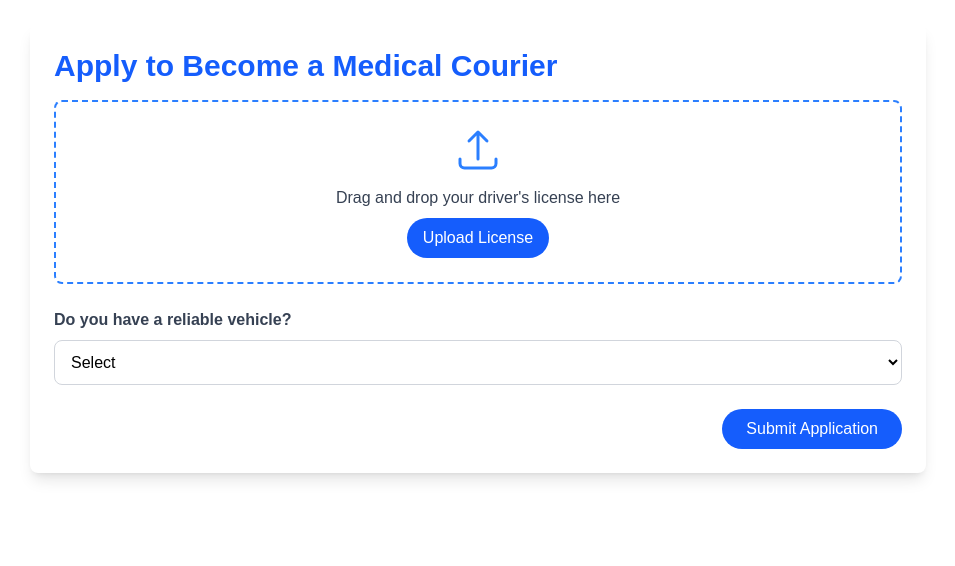
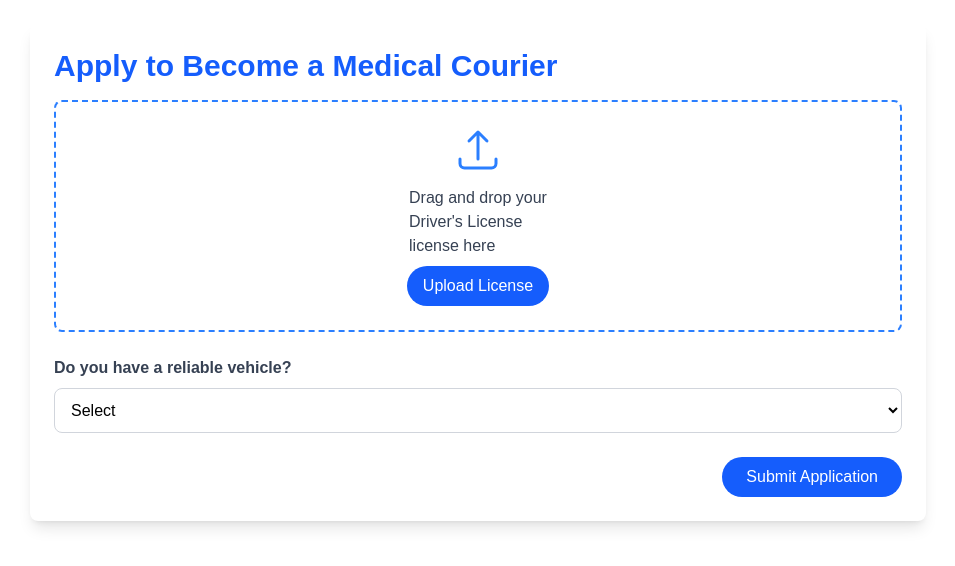
Before and after one commit to MUNACHIW/Medideliver, a Next.js app: page /courier_application in a window 1280 px wide. Shown: the top 566 px of the page, without its empty margins (162-1117 px from the left). Built offline with nearby package versions, Linux system fonts and the light colour scheme.

Commit message:
eslint error fixed

```diff
--- a/src/app/courier_application/page.js
+++ b/src/app/courier_application/page.js
@@ -23,7 +23,8 @@ export default function CourierApplication() {
             {/* Drag and Drop Upload */}
             <div className="border-2 border-dashed border-blue-500 rounded-lg p-6 flex flex-col items-center justify-center cursor-pointer hover:border-blue-700 transition">
                 <ArrowUpTrayIcon className="h-12 w-12 text-blue-500 mb-3" />
-                <p className="text-gray-700 mb-2">Drag and drop your driver's license here</p>
+                <p className="text-gray-700 mb-2">Drag and drop your<p>Driver&#39;s License</p>
+                    license here</p>
 
                 {/* Proper Upload Button */}
                 <label className="bg-blue-600 text-white py-2 px-4 rounded-full hover:bg-blue-700 transition cursor-pointer">
```
